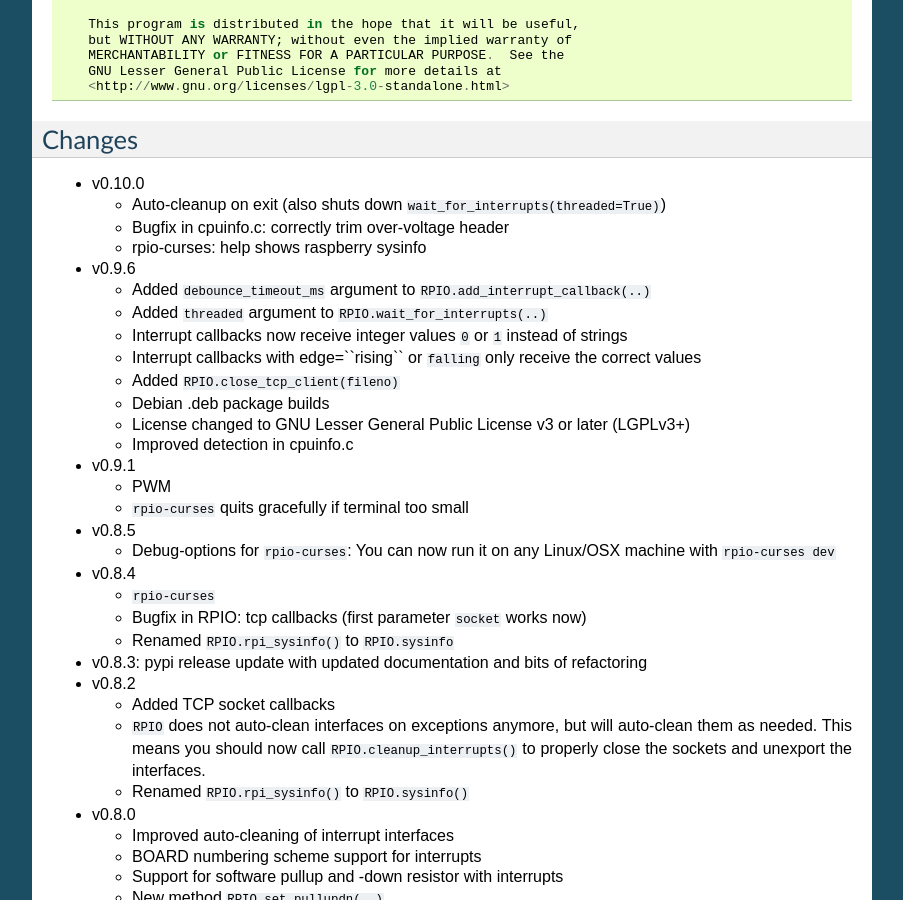
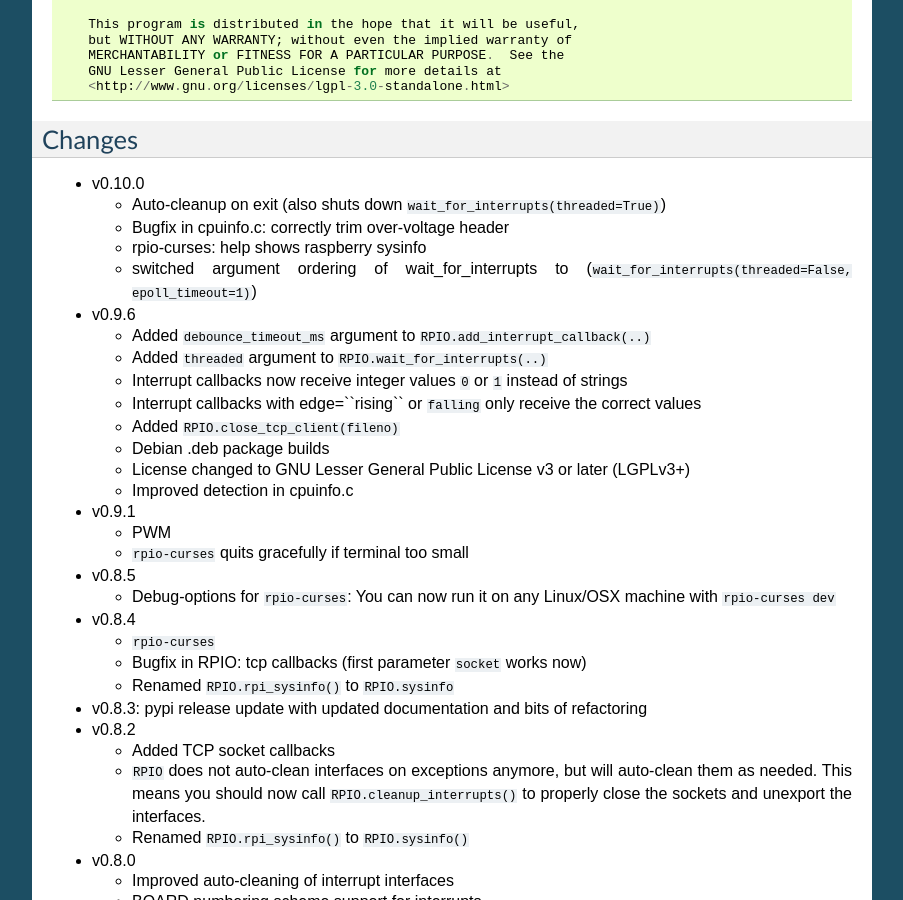
Before and after one commit to metachris/RPIO, a Sphinx documentation site: the page built from documentation/source/index.rst, in a window 1280 px wide and 900 px high, scrolled down 1961 px. Shown: the whole window, without its empty margins (198-1101 px from the left). Built offline with Sphinx 7.4.7, drawn with Linux system fonts in a browser that asks for light colours.

Commit message:
switched argument ordering of wait_for_interrupts

```diff
--- a/documentation/source/index.rst
+++ b/documentation/source/index.rst
@@ -118,6 +118,7 @@ Changes
   * Auto-cleanup on exit (also shuts down ``wait_for_interrupts(threaded=True)``)
   * Bugfix in cpuinfo.c: correctly trim over-voltage header
   * rpio-curses: help shows raspberry sysinfo
+  * switched argument ordering of wait_for_interrupts to (``wait_for_interrupts(threaded=False, epoll_timeout=1)``)
 
 * v0.9.6
 
--- a/documentation/source/rpio_py.rst
+++ b/documentation/source/rpio_py.rst
@@ -21,13 +21,12 @@ when the state on a specific GPIO input changes. TCP interrupts happen when a TC
 sends a message.
 
 
-.. method:: RPIO.wait_for_interrupts(epoll_timeout=1, threaded=False)
+.. method:: RPIO.wait_for_interrupts(threaded=False, epoll_timeout=1)
 
    This is the main blocking loop which, while active, will listen for interrupts and start
    your custom callbacks. At some point in your script you need to start this to receive interrupt
    callbacks. This blocking method is perfectly suited as "the endless loop that keeps your script
    running".
-
 
    With the argument ``threaded=True``, this method starts in the background while your script
    continues in the main thread (RPIO will automatically shut down the thread when your script exits)::
@@ -238,6 +237,6 @@ Interrupt Handling
 * ``RPIO.add_tcp_callback(port, callback, threaded_callback=False)``
 * ``RPIO.del_interrupt_callback(gpio_id)``
 * ``RPIO.close_tcp_client(fileno)``
-* ``RPIO.wait_for_interrupts(epoll_timeout=1, threaded=False)``
+* ``RPIO.wait_for_interrupts(threaded=False, epoll_timeout=1)``
 * ``RPIO.stop_waiting_for_interrupts()``
 *  implemented with ``epoll``
--- a/source/RPIO/Exceptions.py
+++ b/source/RPIO/Exceptions.py
@@ -21,6 +21,9 @@
 #
 #     http://pythonhosted.org/RPIO
 #
+"""
+This module contains all the exceptions used by the C GPIO wrapper.
+"""
 import RPIO._GPIO as _GPIO
 
 WrongDirectionException = _GPIO.WrongDirectionException
--- a/source/RPIO/__init__.py
+++ b/source/RPIO/__init__.py
@@ -26,6 +26,8 @@
 """
 RPIO extends RPi.GPIO with GPIO interrupts, TCP socket interrupts and more.
 
+Example of how to listen for interrupts with RPIO:
+
     import RPIO
 
     def gpio_callback(gpio_id, val):
@@ -33,7 +35,7 @@ RPIO extends RPi.GPIO with GPIO interrupts, TCP socket interrupts and more.
 
     def socket_callback(socket, val):
         print("socket %s: '%s'" % (socket.fileno(), val))
-        socket.send("echo: %s\n" % val)
+        socket.send("echo: %s" % val)
 
     # Three GPIO interrupt callbacks
     RPIO.add_interrupt_callback(7, gpio_callback)
@@ -225,7 +227,7 @@ def close_tcp_client(fileno):
     _rpio.close_tcp_client(fileno)
 
 
-def wait_for_interrupts(epoll_timeout=1, threaded=False):
+def wait_for_interrupts(threaded=False, epoll_timeout=1):
     """
     Blocking loop to listen for GPIO interrupts and distribute them to
     associated callbacks. epoll_timeout is an easy way to shutdown the
```
